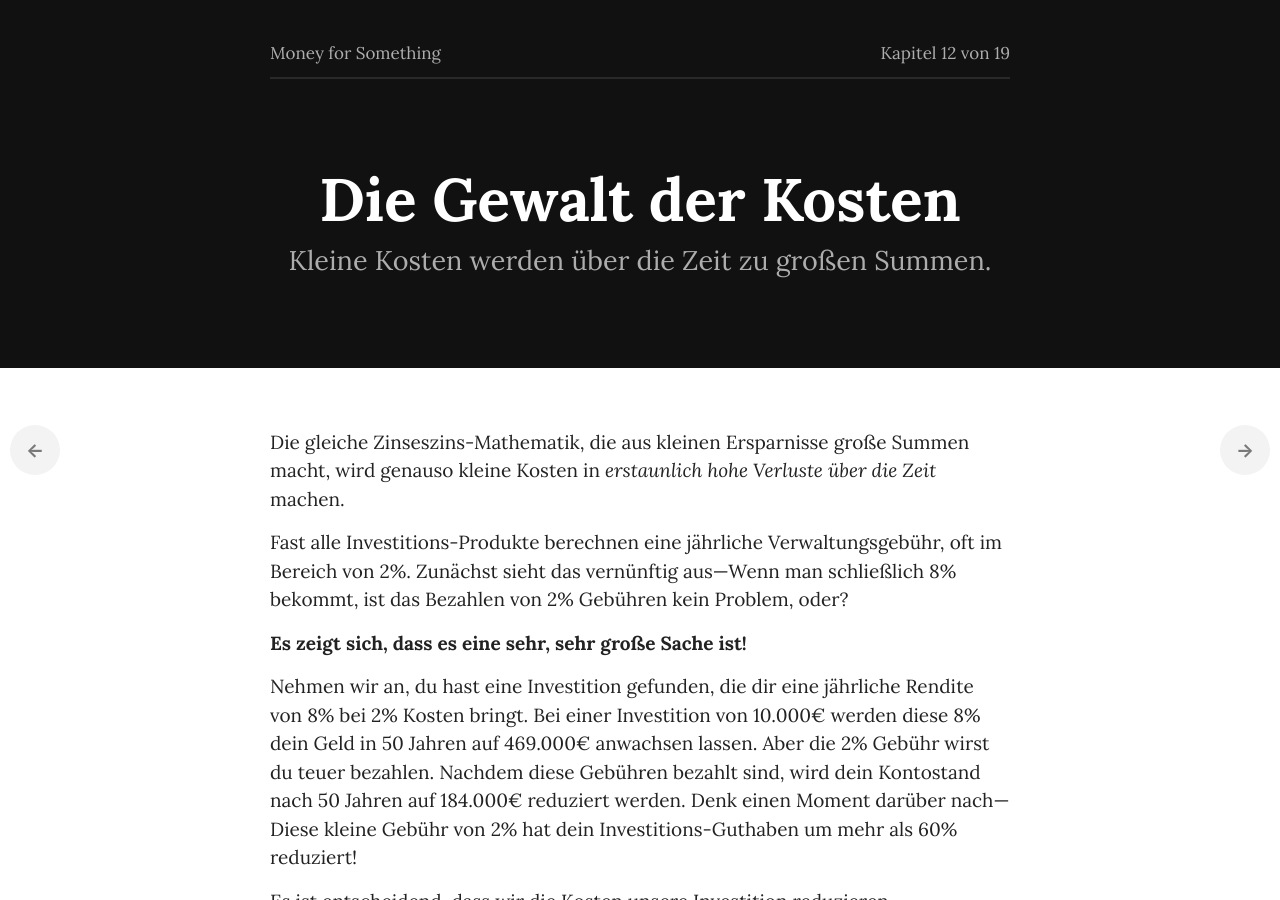
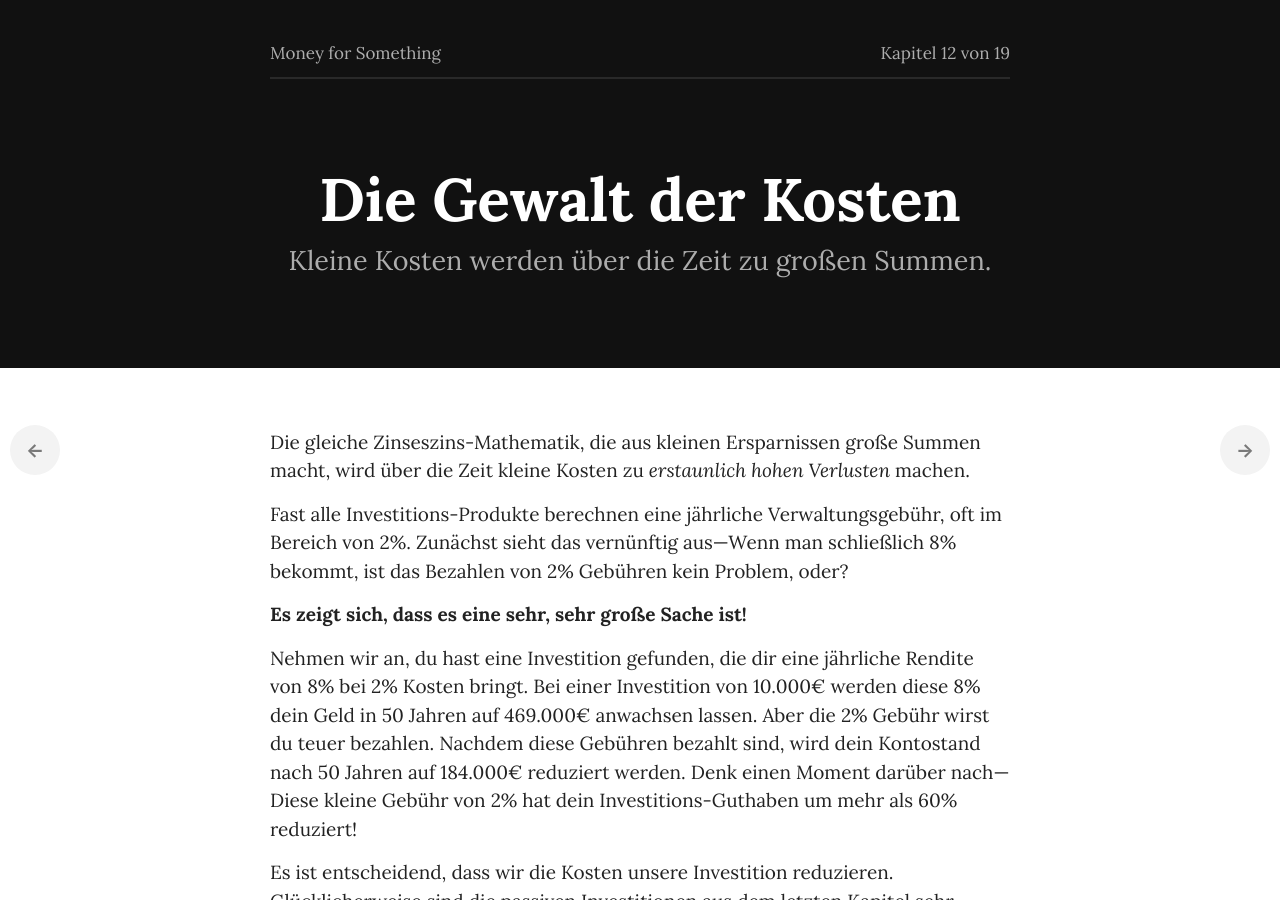
Before and after one commit to dafacto/moneyforsomething-de, a Jekyll site: the page built from _chapters/12_tyranny-of-costs.md, in a window 1280 px wide and 900 px high. Built offline with Jekyll 4.4.1, drawn with Linux system fonts in a browser that asks for light colours; some web fonts are replaced; a script that is not in the unit is left out.

Commit message:
Update 12_tyranny-of-costs.md

```diff
--- a/_chapters/12_tyranny-of-costs.md
+++ b/_chapters/12_tyranny-of-costs.md
@@ -9,7 +9,7 @@ intro: Kleine Kosten werden über die Zeit zu großen Summen.
 takeaway: Es ist entscheidend, die Kosten der Investition zu minimieren.
 ---
 
-Die gleiche Zinseszins-Mathematik, die aus kleinen Ersparnisse große Summen macht, wird genauso kleine Kosten in *erstaunlich hohe Verluste über die Zeit* machen.
+Die gleiche Zinseszins-Mathematik, die aus kleinen Ersparnissen große Summen macht, wird über die Zeit kleine Kosten zu *erstaunlich hohen Verlusten* machen.
 
 Fast alle Investitions-Produkte berechnen eine jährliche Verwaltungsgebühr, oft im Bereich von 2%. Zunächst sieht das vernünftig aus—Wenn man schließlich 8% bekommt, ist das Bezahlen von 2% Gebühren kein Problem, oder?
 
```
